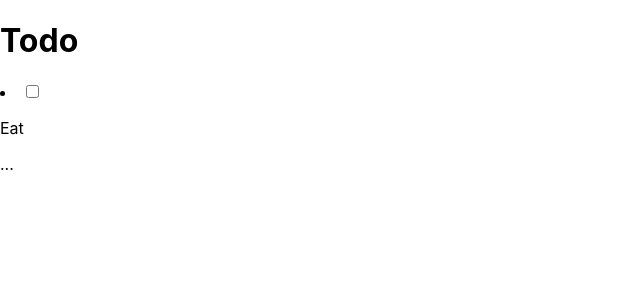
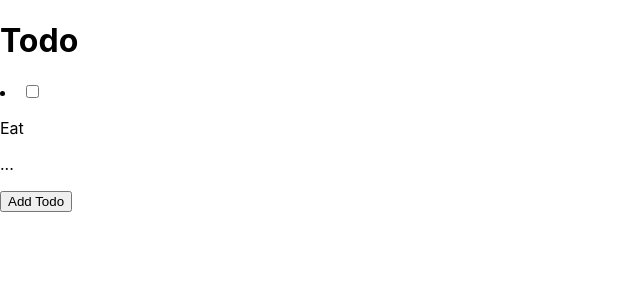
Before and after one commit to ayushipoddar132/Todoie-App, a React (Create React App) app: page / in a window 1280 px wide. Shown: the top 300 px of the page, without its empty margins (0-640 px from the left). Built offline with nearby package versions, Linux system fonts and the light colour scheme.

Commit message:
Add Button component and render it in App

```diff
--- a/src/App.js
+++ b/src/App.js
@@ -2,11 +2,13 @@ import React from "react";
 
 import Header from "./components/Header";
 import TodoItem from "./components/TodoItem";
+import Button from "./components/Button";
 const App = () => {
   return (
     <div>
       <Header />
       <TodoItem />
+      <Button />
     </div>
   );
 };
--- /dev/null
+++ b/src/components/Button.jsx
@@ -0,0 +1,7 @@
+import React from "react";
+
+const Button = () => {
+    return <button>Add Todo</button>;
+};
+
+export default Button;
```
